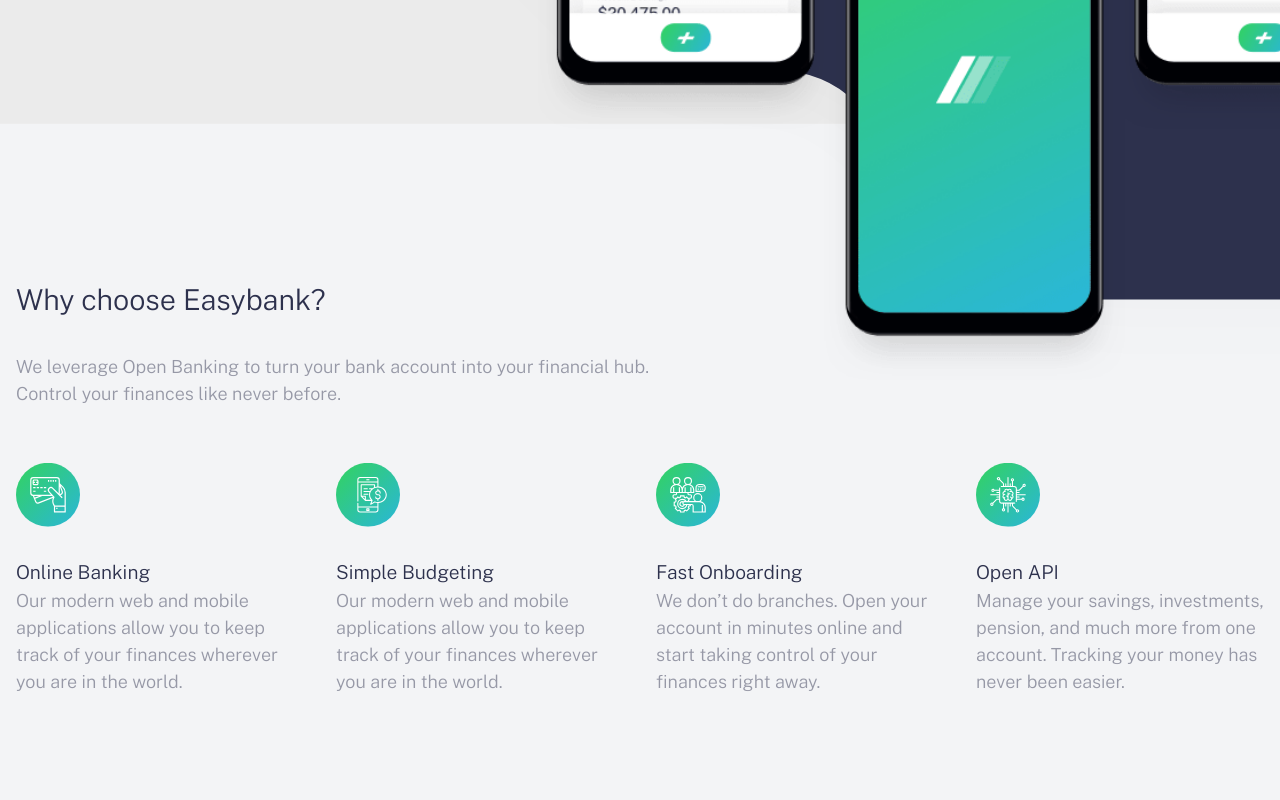
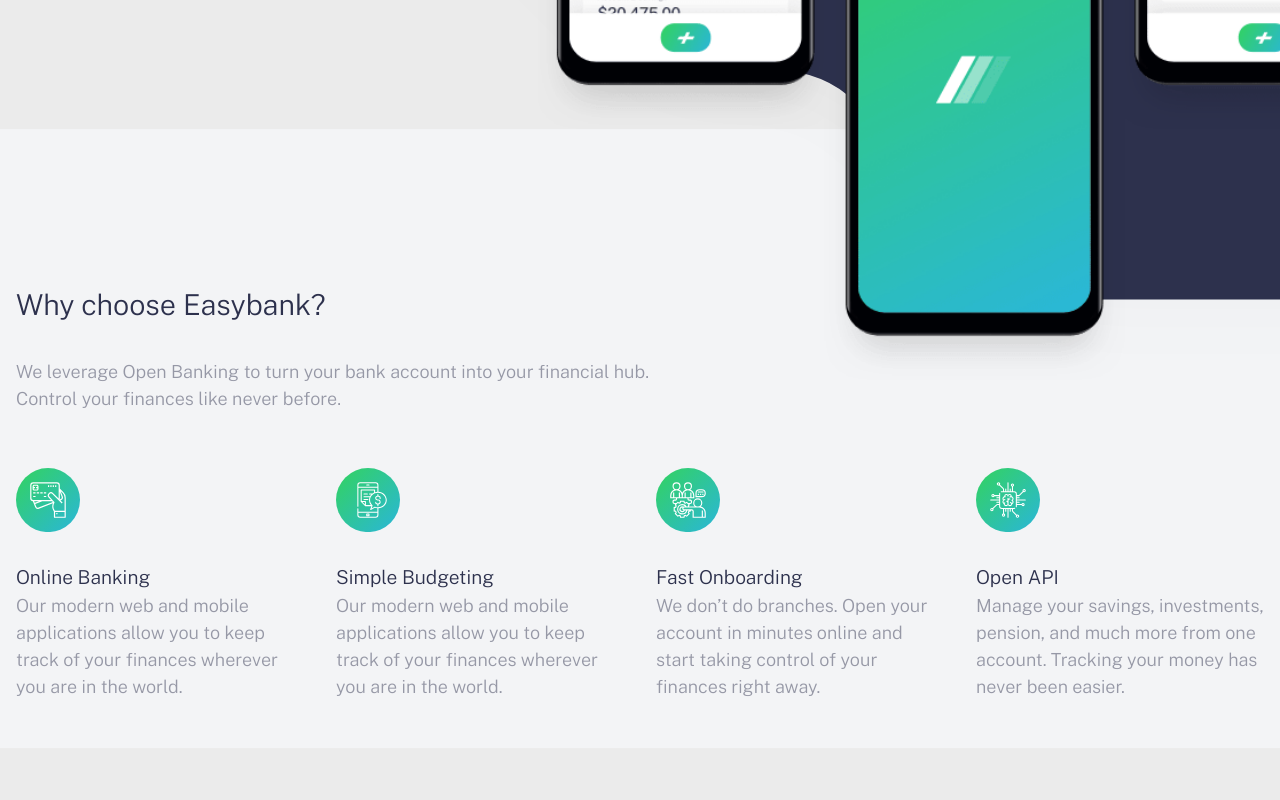
Before and after one commit to yousoumar/easybank, a website built with webpack: page src/index.html in a window 1280 px wide. Shown: the part 560-1360 px from the top of the page. Built offline with nearby package versions, Linux system fonts and the light colour scheme.

Commit message:
optimizes layout

```diff
--- a/src/sass/app.scss
+++ b/src/sass/app.scss
@@ -133,7 +133,7 @@
     #about{
         margin:  0;
         transform: translateY(-5%);
-        padding: 12% 0;
+        padding-top: 12%;
         text-align:left;
 
 
```
